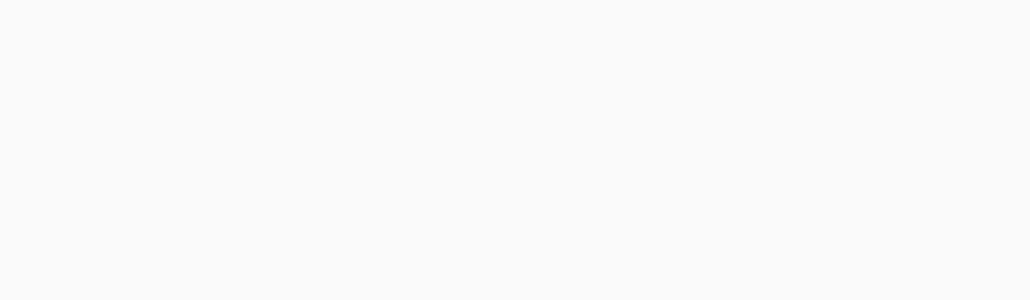
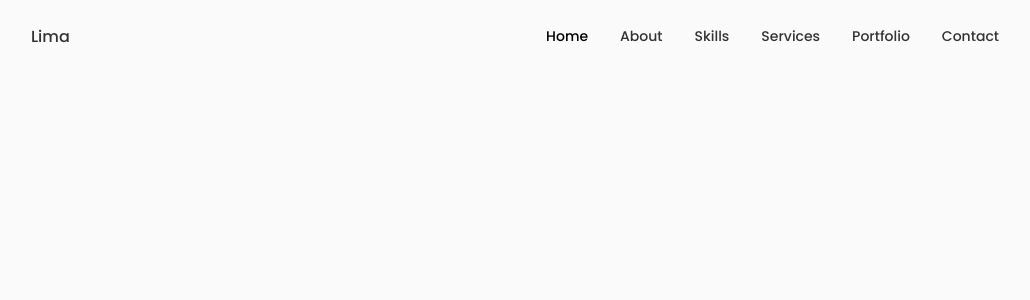
Before and after one commit to DEVLevid/my-portfolio, a React (Create React App) app: page / in a window 1280 px wide. Shown: the top 300 px of the page, without its empty margins (125-1155 px from the left). Built offline with nearby package versions, Linux system fonts and the light colour scheme.

Commit message:
feat: create header component

```diff
--- a/src/App.css
+++ b/src/App.css
@@ -30,6 +30,7 @@
   --mb-0-5: 0.5rem;
   --mb-0-75: 0.75rem;
   --mb-1: 1rem;
+  --mb-1-5: 1.5rem;
   --mb-2: 2rem;
   --mb-2-5: 2.5rem;
   --mb-3: 3rem;
@@ -141,14 +142,28 @@
 }
 
 .button:hover {
-    background-color: var(--title-color-dark);
+  background-color: var(--title-color-dark);
 }
 
-.button_icon{
-    margin-left: var(--mb-0-5);
+.button_icon {
+  margin-left: var(--mb-0-5);
 }
 
 .button--flex {
-    display: inline-flex;
-    align-items: center;
+  display: inline-flex;
+  align-items: center;
 }
+
+@media screen and (max-width: 992px) {
+  .container {
+    margin-left: var(--mb-1-5);
+    margin-right: var(--mb-1-5);
+  }
+}
+
+@media screen and (max-width: 350px) {
+  .container {
+    margin-left: var(--mb-1);
+    margin-right: var(--mb-1);
+  }
+}
--- a/src/App.js
+++ b/src/App.js
@@ -1,10 +1,11 @@
 import './App.css';
+import Header from './components/header/header';
 
 function App() {
   return (
-    <div className="App">
-      <></>
-    </div>
+    <>
+    <Header/>
+    </>
   );
 }
 
--- /dev/null
+++ b/src/components/header/header.css
@@ -0,0 +1,119 @@
+.header {
+  width: 100%;
+  position: fixed;
+  top: 0;
+  left: 0;
+  z-index: var(--z-fixed);
+  background-color: var(--body-color);
+}
+
+.nav {
+  height: calc(var(--header-heigth) + 1.5rem);
+  display: flex;
+  justify-content: space-between;
+  align-items: center;
+  column-gap: 1rem;
+}
+
+.nav_logo,
+.nav_toggle {
+  color: var(--title-color);
+  font-weight: var(--font-medium);
+}
+
+.nav_list {
+  display: flex;
+  column-gap: 2rem;
+}
+
+.nav_link {
+  display: flex;
+  flex-direction: column;
+  align-items: center;
+  font-size: var(--small-font-size);
+  color: var(--title-color);
+  font-weight: var(--font-medium);
+  transition: 0.3s;
+}
+
+.nav_icon,
+.nav_close,
+.nav_toggle {
+  display: none;
+}
+
+.active_link,
+.nav_linkÇhover {
+  color: var(--title-color-dark);
+}
+
+@media screen and (max-width: 768px) {
+  .header {
+    top: initial;
+    bottom: 0;
+  }
+
+  .nav {
+    height: var(--header-heigth);
+  }
+
+  .nav_menu {
+    position: fixed;
+    bottom: -100%;
+    left: 0;
+    width: 100%;
+    background-color: var(--body-color);
+    padding: 2rem 1.5rem 4rem;
+    box-shadow: 0 -1px 4px rgba(0, 0, 0, 0.15);
+    border-radius: 1.5rem 1.5rem 0 0;
+    transition: 0.3s;
+  }
+
+  .show_menu {
+    bottom: 0;
+  }
+
+  .nav_list {
+    display: grid;
+    grid-template-columns: repeat(3, 1fr);
+    gap: 2rem;
+  }
+
+  .nav_icon {
+    font-size: 1.2rem;
+  }
+
+  .nav_close {
+    position: absolute;
+    right: 1.3rem;
+    bottom: 0.5rem;
+    font-size: 1.5rem;
+    cursor: pointer;
+    color: var(--title-color);
+  }
+
+  .nav_close:hover {
+    color: var(--title-color-dark);
+  }
+
+  .nav_toggle{
+    font-size: 1.1rem;
+    cursor: pointer;
+  }
+
+  .nav_icon,
+  .nav_close,
+  .nav_toggle {
+    display: block;
+  }
+}
+
+@media screen and (max-width: 350) {
+  .nav_menu {
+    padding: 2rem 0.25rem 4rem;
+  }
+
+  .nav_list {
+    column-gap: 0;
+  }
+}
--- /dev/null
+++ b/src/components/header/header.jsx
@@ -0,0 +1,64 @@
+import React from "react";
+import "./header.css"
+import { useState } from "react";
+
+const Header = () => {
+    const[Toggle, showMenu] = useState(false)
+  return (
+    <header className="header">
+      <nav className="nav container">
+        <a href="index.html" className="nav_logo">
+          Lima
+        </a>
+
+        <div className={Toggle ? "nav_menu show_menu" : "nav_menu"}>
+          <ul className="nav_list grid">
+            <li className="nav_item">
+              <a href="#home" className="nav_link active_link">
+                <i class="uil uil-estate nav_icon"></i> Home
+              </a>
+            </li>
+
+            <li className="nav_item">
+              <a href="#about" className="nav_link">
+                <i className="uil uil-user nav_icon"></i> About
+              </a>
+            </li>
+
+            <li className="nav_item">
+              <a href="skills" className="nav_link">
+                <i className="uil uil-file-alt nav_icon"></i> Skills
+              </a>
+            </li>
+
+            <li className="nav_item">
+              <a href="#services" className="nav_link">
+                <i className="uil uil-briefcase-alt nav_icon"></i> Services
+              </a>
+            </li>
+
+            <li className="nav_item">
+              <a href="#portfolio" className="nav_link">
+                <i className="uil uil-scenery nav_icon"></i> Portfolio
+              </a>
+            </li>
+
+            <li className="nav_item">
+              <a href="#Contact" className="nav_link">
+                <i className="uil uil-message nav_icon"></i> Contact
+              </a>
+            </li>
+          </ul>
+
+          <i class="uil uil-times nav_close" onClick={() => showMenu(!Toggle)}></i>
+        </div>
+
+        <div className="nav_toggle" onClick={() => showMenu(!Toggle)}>
+          <i class="uil uil-apps"></i>
+        </div>
+      </nav>
+    </header>
+  );
+};
+
+export default Header;
```
